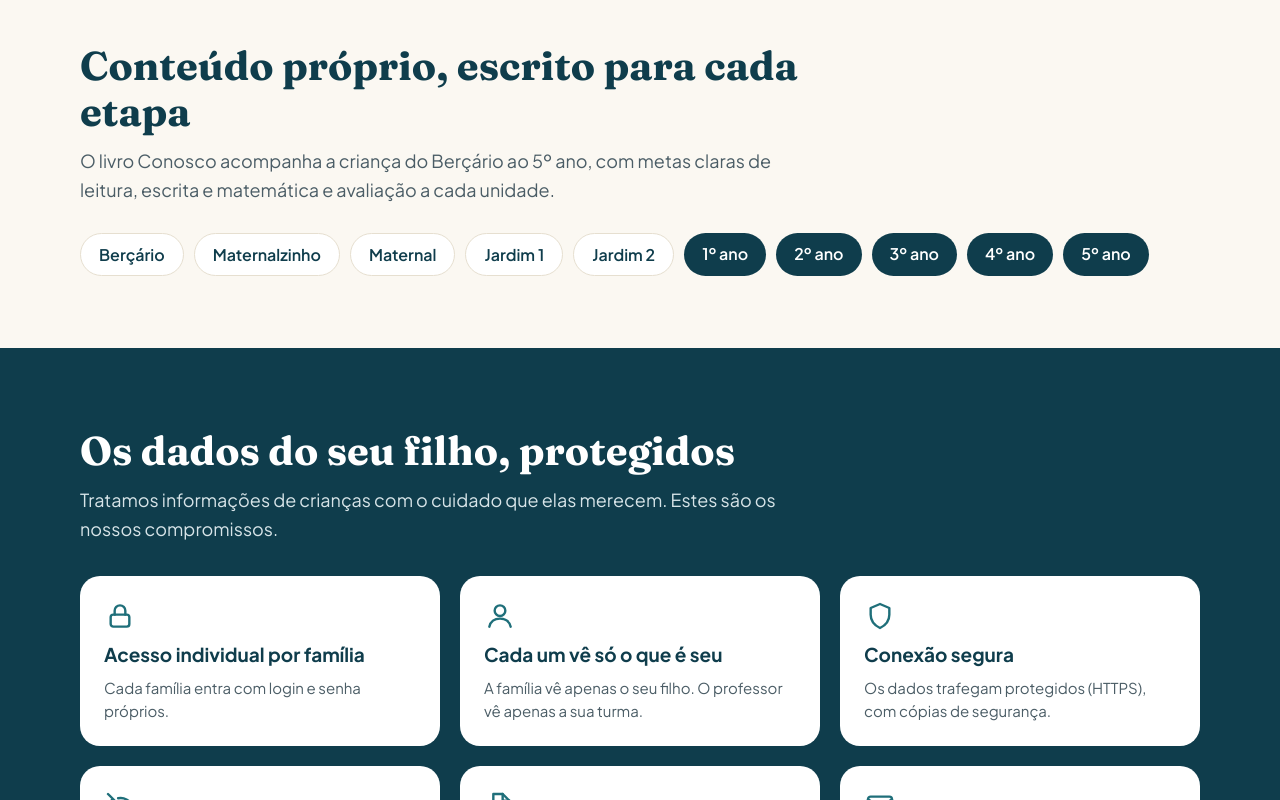
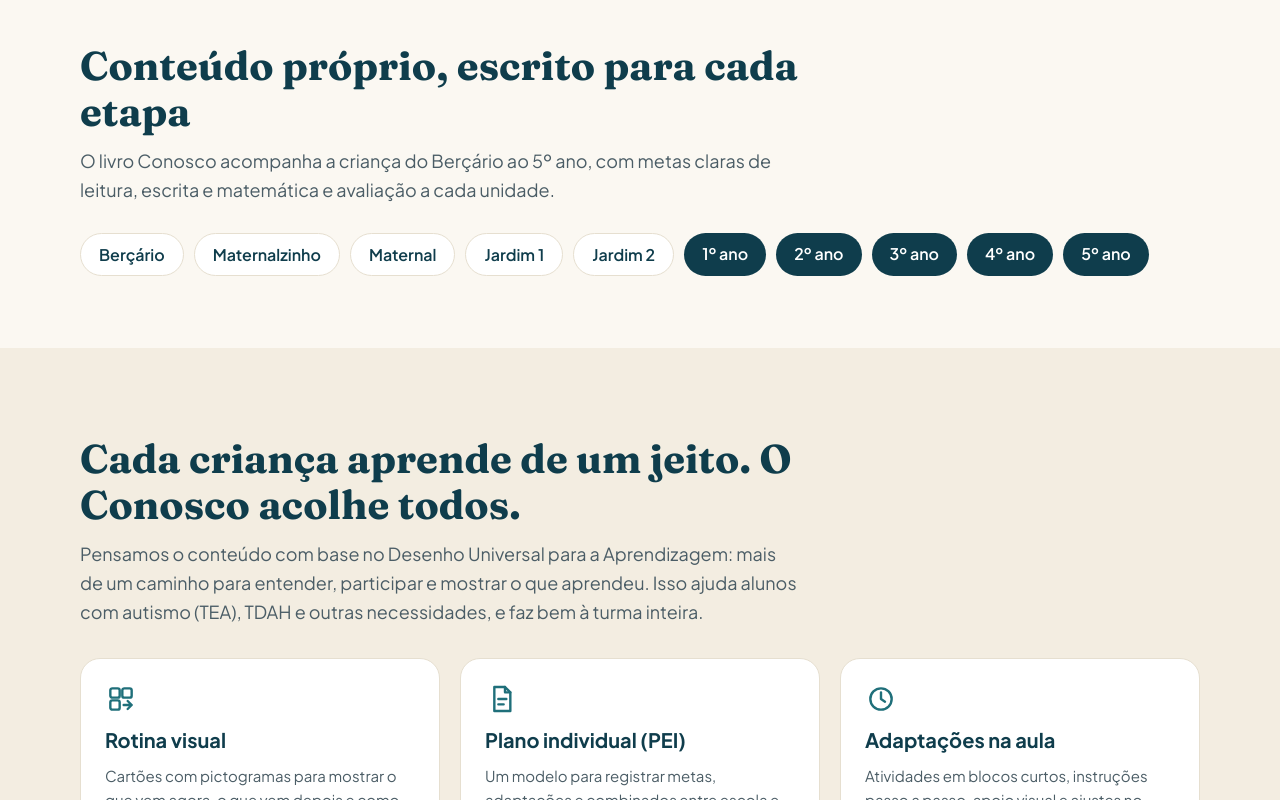
Before and after one commit to conoscodigital/conosco-digital, a plain HTML site: page index.html in a window 1280 px wide. Shown: the part 2000-2800 px from the top of the page. Drawn offline with Linux system fonts and the light colour scheme.

Commit message:
Add files via upload

```diff
--- a/index.html
+++ b/index.html
@@ -25,6 +25,7 @@ a{color:#0F3D4C}a:hover{color:#1F6F7A}
 <a href="#familias" style="text-decoration:none;color:#1B2B33">Famílias</a>
 <a href="#professores" style="text-decoration:none;color:#1B2B33">Professores</a>
 <a href="#conteudo" style="text-decoration:none;color:#1B2B33">Conteúdo</a>
+<a href="#inclusao" style="text-decoration:none;color:#1B2B33">Inclusão</a>
 <a href="#seguranca" style="text-decoration:none;color:#1B2B33">Segurança</a>
 <a href="#escolas" style="text-decoration:none;background:#0F3D4C;color:#FFFFFF;padding:12px 20px;border-radius:999px">Para escolas</a>
 </div>
@@ -130,6 +131,34 @@ a{color:#0F3D4C}a:hover{color:#1F6F7A}
 </div>
 </div>
 
+<!-- Inclusão -->
+<div id="inclusao" style="background:#F3EDE1">
+<div style="max-width:1120px;margin:0 auto;padding:88px 24px 72px;display:flex;flex-direction:column;gap:32px">
+<div style="display:flex;flex-direction:column;gap:12px;max-width:720px">
+<h2 style="margin:0;font-family:'Fraunces',Georgia,serif;font-weight:700;font-size:40px;line-height:1.15;color:#0F3D4C">Cada criança aprende de um jeito. O Conosco acolhe todos.</h2>
+<p style="margin:0;font-size:18px;line-height:1.6;color:#4B5D66">Pensamos o conteúdo com base no Desenho Universal para a Aprendizagem: mais de um caminho para entender, participar e mostrar o que aprendeu. Isso ajuda alunos com autismo (TEA), TDAH e outras necessidades, e faz bem à turma inteira.</p>
+</div>
+<div style="display:flex;flex-wrap:wrap;gap:20px">
+<div style="flex:1 1 280px;min-width:0;background:#FFFFFF;border:1px solid #E6DFD0;border-radius:20px;padding:24px;display:flex;flex-direction:column;gap:12px">
+<svg width="32" height="32" viewBox="0 0 24 24" fill="none" stroke="#1F6F7A" stroke-width="1.8" stroke-linecap="round" stroke-linejoin="round" aria-hidden="true"><rect x="4" y="4" width="7" height="7" rx="1.5"/><rect x="13" y="4" width="7" height="7" rx="1.5"/><rect x="4" y="13" width="7" height="7" rx="1.5"/><path d="M14 16.5h6M17 13.5l3 3-3 3"/></svg>
+<h3 style="margin:0;font-size:20px;color:#0F3D4C">Rotina visual</h3>
+<p style="margin:0;font-size:15px;line-height:1.55;color:#4B5D66">Cartões com pictogramas para mostrar o que vem agora, o que vem depois e como pedir ajuda. Previsibilidade traz tranquilidade.</p>
+</div>
+<div style="flex:1 1 280px;min-width:0;background:#FFFFFF;border:1px solid #E6DFD0;border-radius:20px;padding:24px;display:flex;flex-direction:column;gap:12px">
+<svg width="32" height="32" viewBox="0 0 24 24" fill="none" stroke="#1F6F7A" stroke-width="1.8" stroke-linecap="round" stroke-linejoin="round" aria-hidden="true"><path d="M7 3h8l4 4v14H7z"/><path d="M15 3v4h4M10 12h6M10 16h4"/></svg>
+<h3 style="margin:0;font-size:20px;color:#0F3D4C">Plano individual (PEI)</h3>
+<p style="margin:0;font-size:15px;line-height:1.55;color:#4B5D66">Um modelo para registrar metas, adaptações e combinados entre escola e família, revisado ao longo do ano.</p>
+</div>
+<div style="flex:1 1 280px;min-width:0;background:#FFFFFF;border:1px solid #E6DFD0;border-radius:20px;padding:24px;display:flex;flex-direction:column;gap:12px">
+<svg width="32" height="32" viewBox="0 0 24 24" fill="none" stroke="#1F6F7A" stroke-width="1.8" stroke-linecap="round" stroke-linejoin="round" aria-hidden="true"><circle cx="12" cy="12" r="8"/><path d="M12 7v5l3 2"/></svg>
+<h3 style="margin:0;font-size:20px;color:#0F3D4C">Adaptações na aula</h3>
+<p style="margin:0;font-size:15px;line-height:1.55;color:#4B5D66">Atividades em blocos curtos, instruções passo a passo, apoio visual e ajustes no ambiente e na forma de avaliar.</p>
+</div>
+</div>
+<p style="margin:0;max-width:720px;font-size:15px;line-height:1.6;color:#4B5D66">O Conosco é um apoio pedagógico e não faz diagnóstico: o trabalho acontece junto com a família e com os profissionais que acompanham a criança. A inclusão escolar é um direito garantido pela legislação brasileira, como a Lei Berenice Piana (Lei 12.764/2012) e a Lei Brasileira de Inclusão (Lei 13.146/2015).</p>
+</div>
+</div>
+
 <!-- Segurança -->
 <div id="seguranca" style="background:#0F3D4C">
 <div style="max-width:1120px;margin:0 auto;padding:80px 24px;display:flex;flex-direction:column;gap:32px">
```
